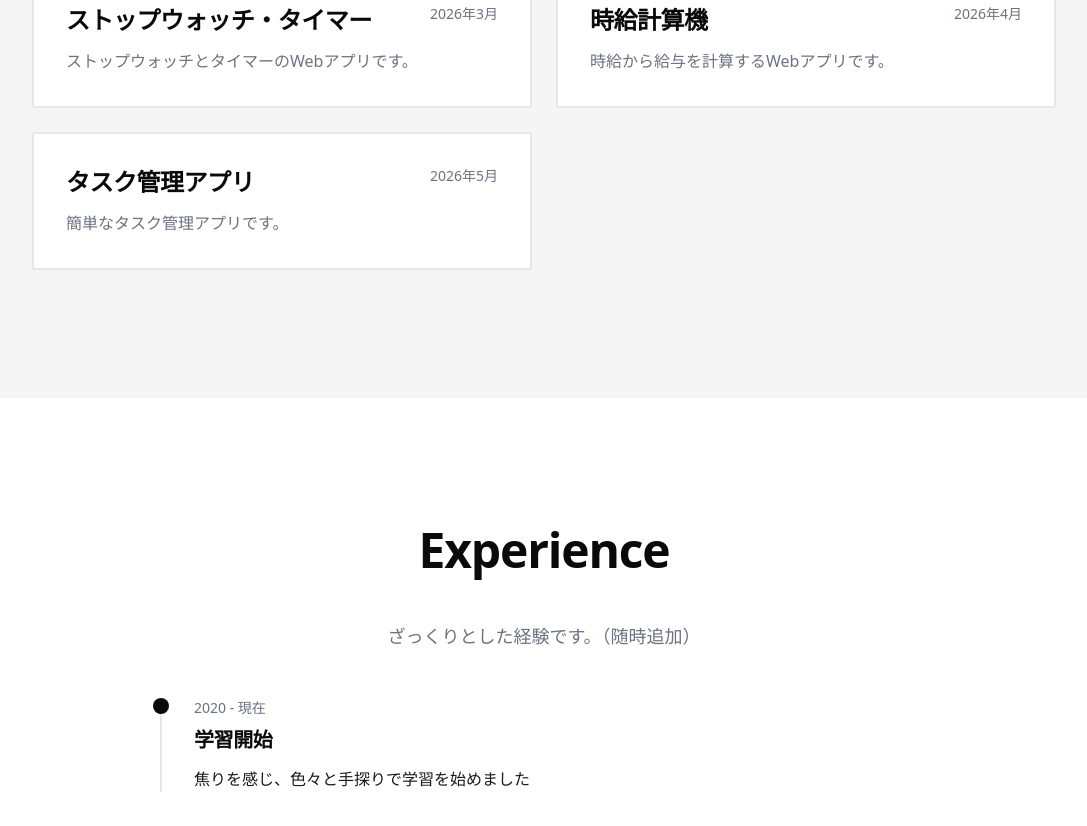
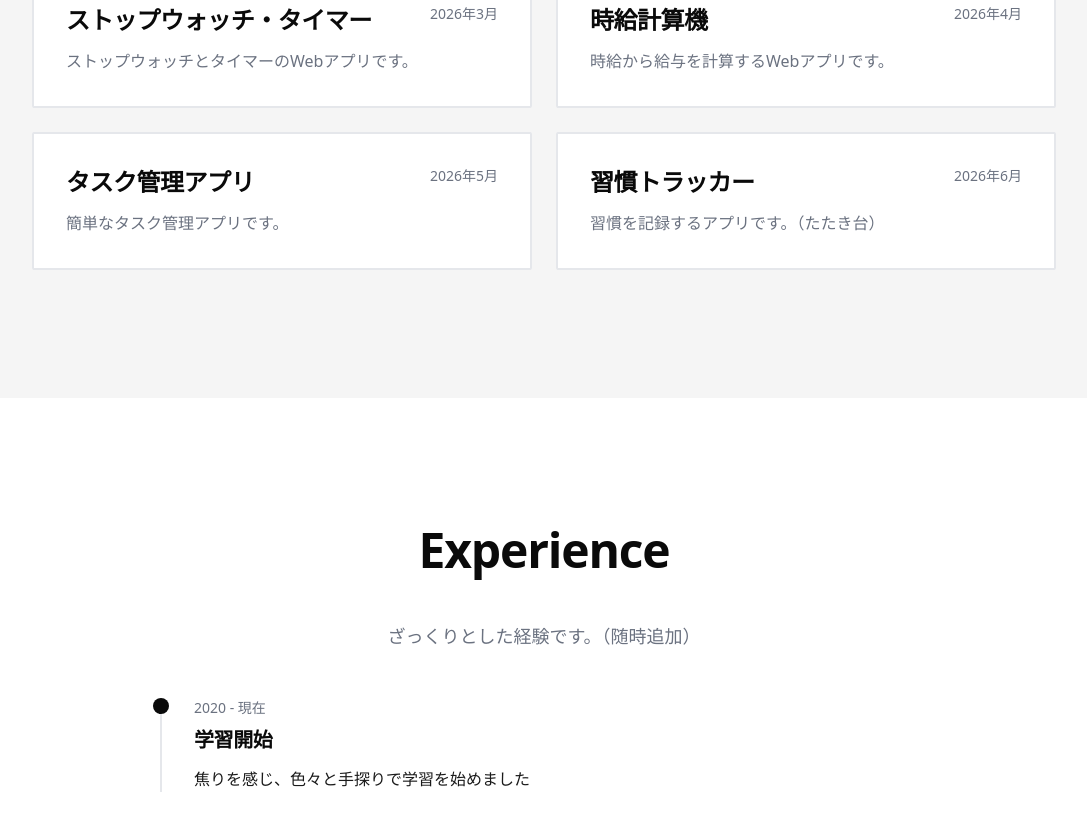
Before and after one commit to sanbay3/san_bay3_portfolio, a Next.js app: page / in a window 1280 px wide. Shown: the part 3120-3946 px from the top of the page, without its empty margins (96-1183 px from the left). Built offline with nearby package versions, Linux system fonts and the light colour scheme.

Commit message:
Add June app

```diff
--- a/components/Projects.tsx
+++ b/components/Projects.tsx
@@ -48,6 +48,12 @@ export default function Projects() {
       date: '2026年5月',
     },
     // 今後追加するプロジェクトをここに記入
+    {
+      title: '習慣トラッカー',
+      description: '習慣を記録するアプリです。（たたき台）',
+      link: 'https://habit-tracker-e0e.pages.dev/',
+      date: '2026年6月',
+    },
   ]
 
   return (
```
